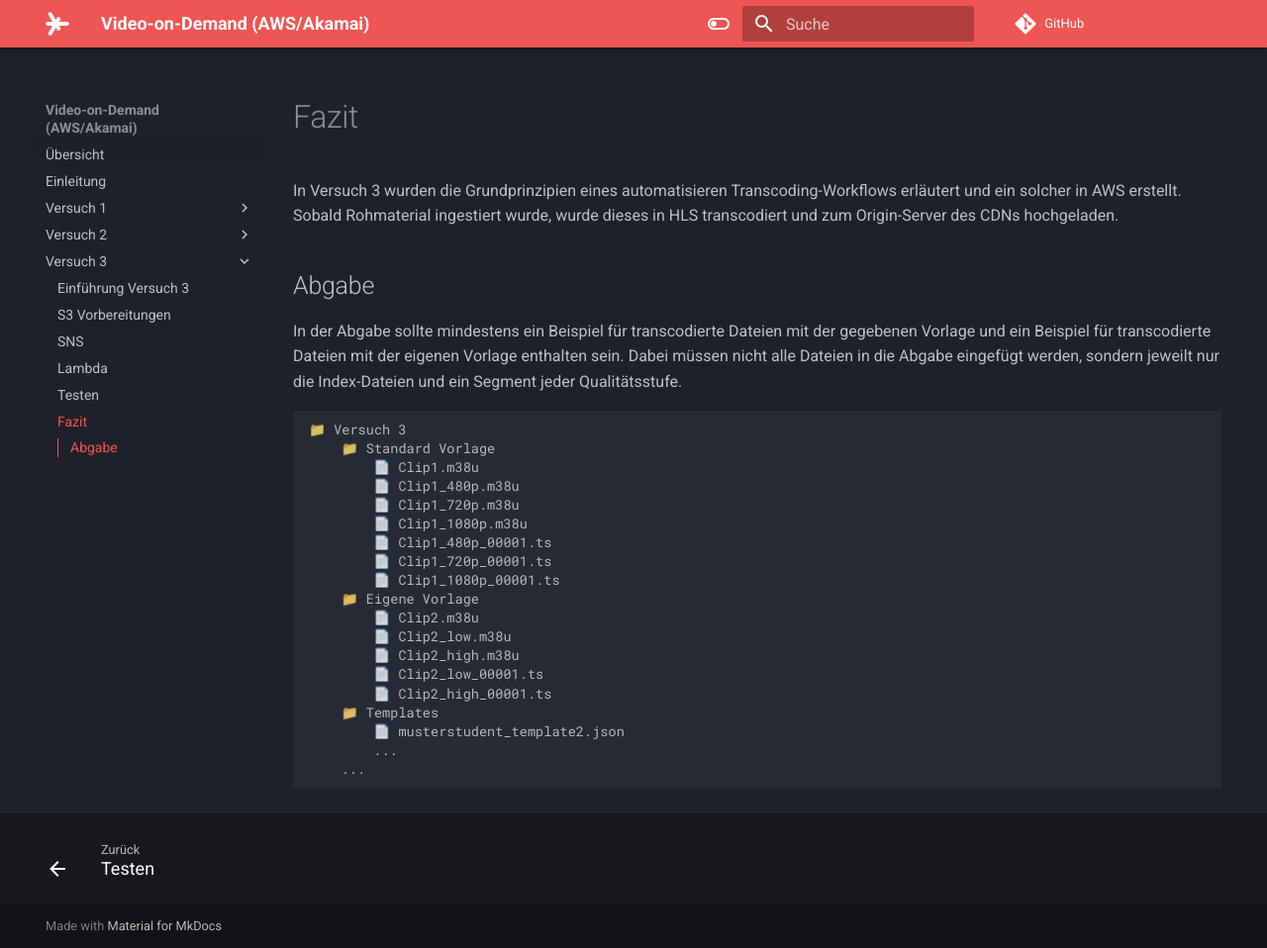
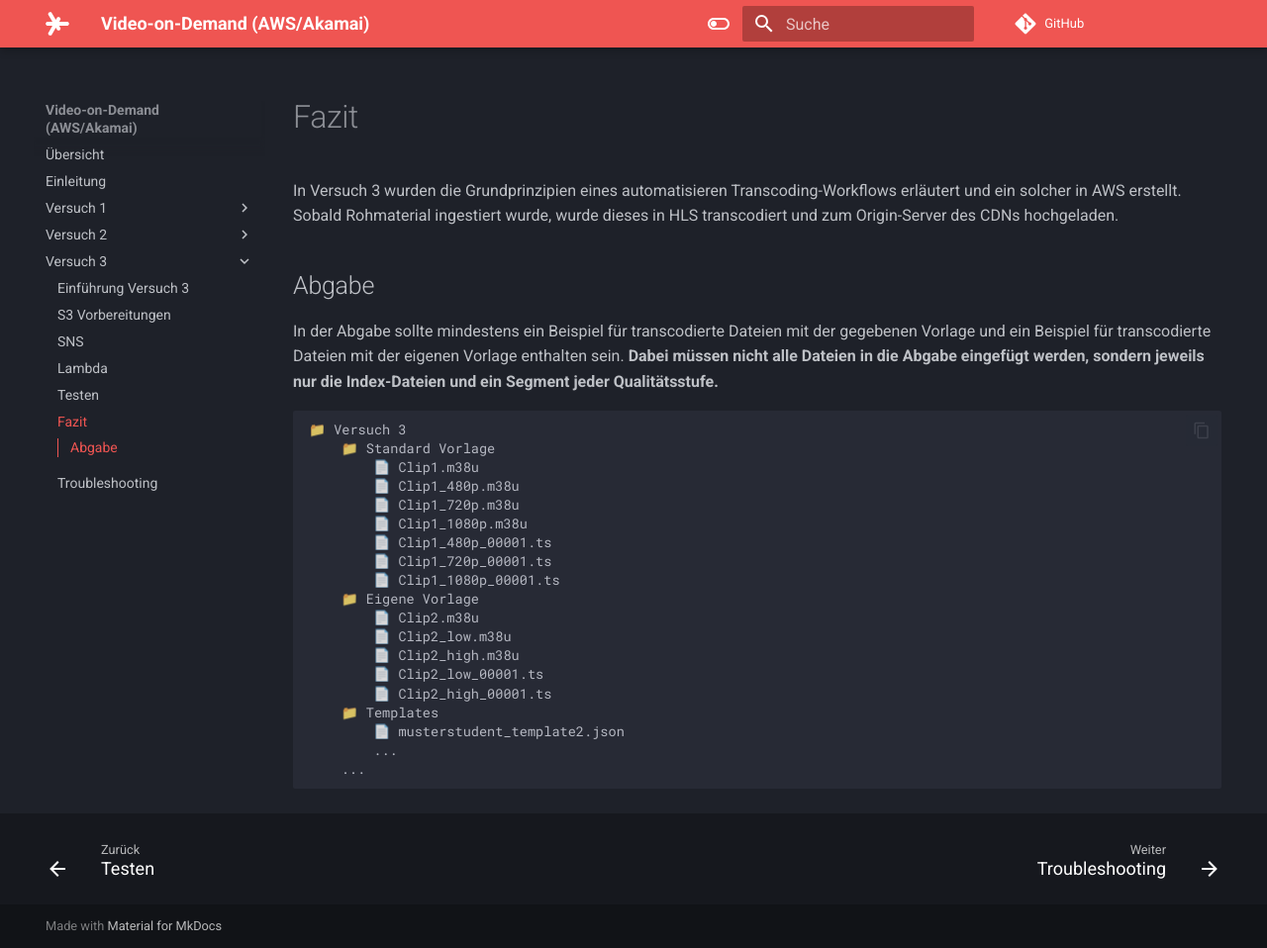
Before and after one commit to wruppelx/mvs-aws-exercise, an MkDocs documentation site: the page built from docs/versuch3/06-fazit.md, in a window 1280 px wide and 958 px high. Shown: the whole window at 99% size. Built offline with MkDocs 1.6.1 and Material for MkDocs 9.7.7, drawn with Linux system fonts in a browser that asks for light colours; comment, search, counter and statistics services are not loaded.

Commit message:
Move to ruppel-repo

````diff
--- a/docs/versuch3/06-fazit.md
+++ b/docs/versuch3/06-fazit.md
@@ -4,7 +4,7 @@ In Versuch 3 wurden die Grundprinzipien eines automatisieren Transcoding-Workflo
 
 ## Abgabe
 
-In der Abgabe sollte mindestens ein Beispiel für transcodierte Dateien mit der gegebenen Vorlage und ein Beispiel für transcodierte Dateien mit der eigenen Vorlage enthalten sein. Dabei müssen nicht alle Dateien in die Abgabe eingefügt werden, sondern jeweilt nur die Index-Dateien und ein Segment jeder Qualitätsstufe.
+In der Abgabe sollte mindestens ein Beispiel für transcodierte Dateien mit der gegebenen Vorlage und ein Beispiel für transcodierte Dateien mit der eigenen Vorlage enthalten sein. **Dabei müssen nicht alle Dateien in die Abgabe eingefügt werden, sondern jeweils nur die Index-Dateien und ein Segment jeder Qualitätsstufe.**
 
 ```
 📁 Versuch 3
--- a/mkdocs.yml
+++ b/mkdocs.yml
@@ -9,6 +9,7 @@ theme:
     - toc.integrate
     - navigation.top
     - navigation.footer
+    - content.code.copy
   logo: assets/logo_hsrm_weiss.svg
   favicon: assets/favicon.png
   palette:
@@ -60,3 +61,4 @@ nav:
     - Lambda: versuch3/04-lambda.md
     - Testen: versuch3/05-testen.md
     - Fazit: versuch3/06-fazit.md
+    - Troubleshooting: versuch3/07-troubleshooting.md
````
Also changed, not shown: docs/versuch2/01-einfuehrung.md (+1 -1 lines), docs/versuch2/04-inhalte_abrufen.md (+1 -1 lines).
